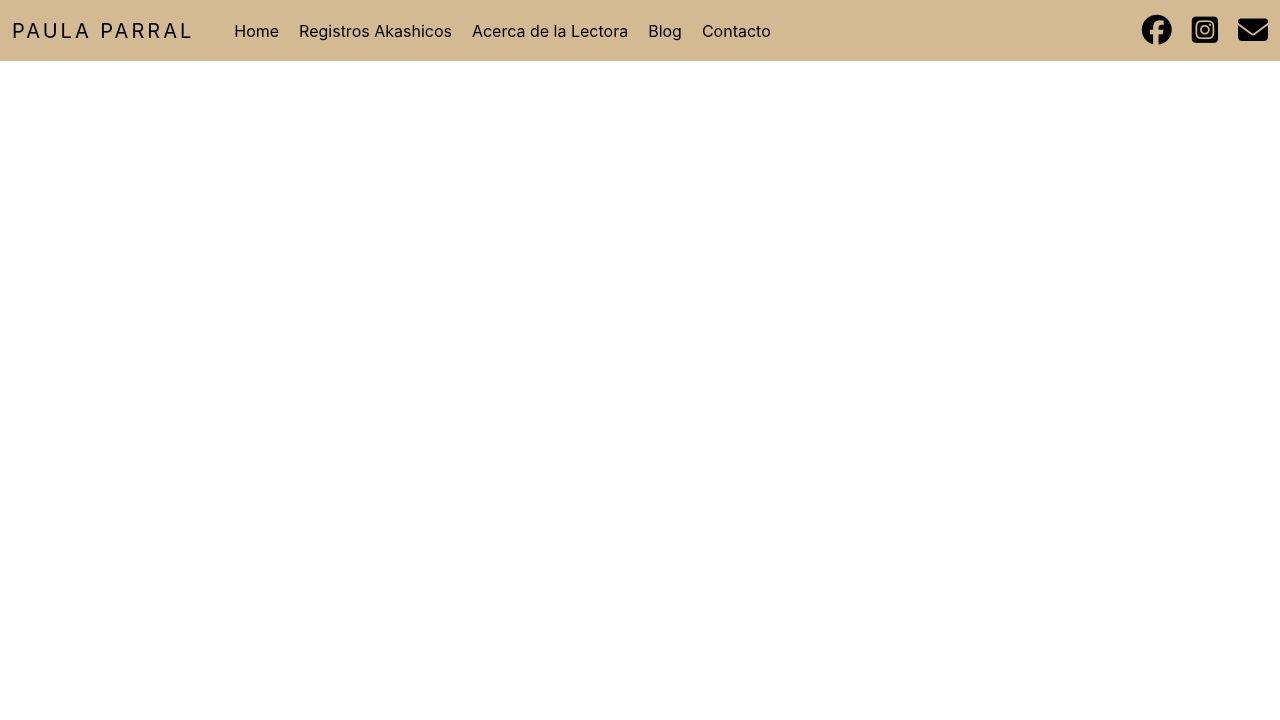
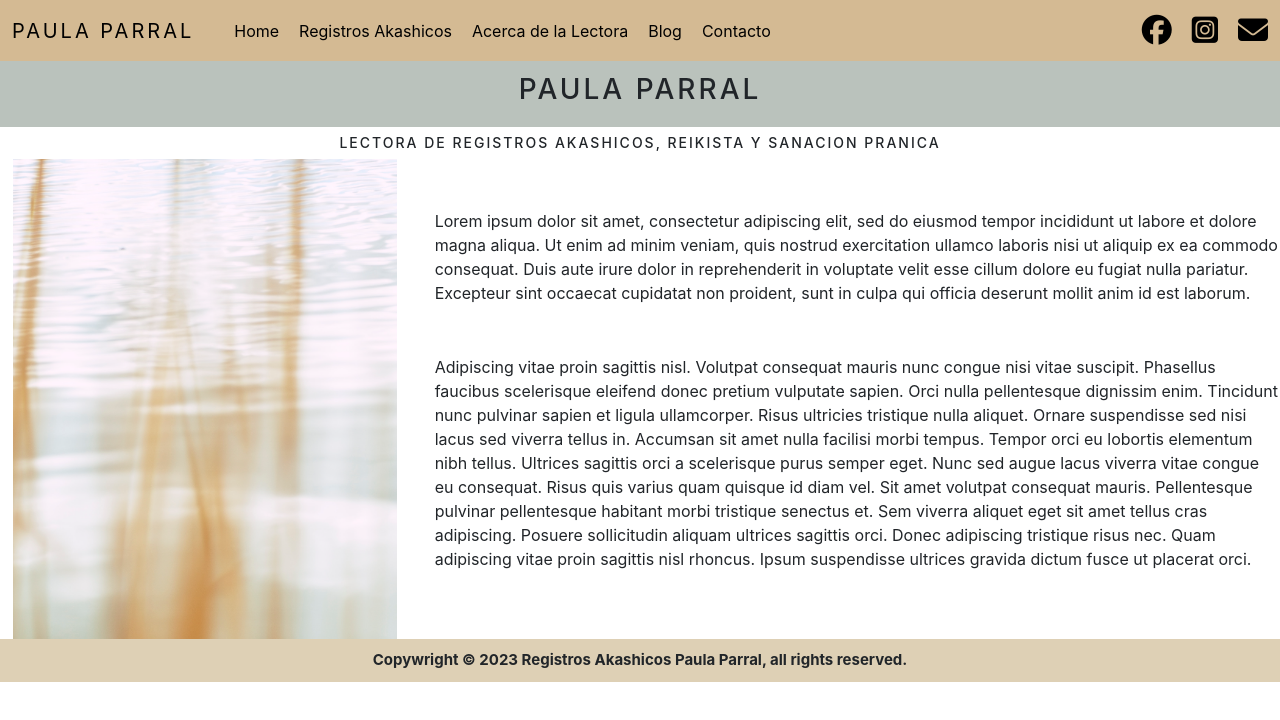
Before and after one commit to stephaniecrocker91/paulaparral, a React (Create React App) app: page /paulaparral in a window 1280 px wide. Shown: the top 720 px of the page. Built offline with nearby package versions, Linux system fonts and the light colour scheme.

Commit message:
add bio component and style for devices

```diff
--- a/src/App.js
+++ b/src/App.js
@@ -2,6 +2,7 @@ import styles from './App.module.css';
 import Landing from './components/Landing';
 import NavBar from './components/NavBar';
 import Intro from './components/Intro';
+import Bio from './components/Bio';
 import Footer from './components/Footer';
 import { Routes, Route } from 'react-router-dom';
 
@@ -19,6 +20,7 @@ function App() {
         </div>
       } />
         <Route exact="true" path="/registrosakashicos" element= {<Intro />} />
+        <Route exact="true" path="/paulaparral" element= {<Bio />} />
       </Routes>
     </div>
       <Footer />
--- a/src/App.module.css
+++ b/src/App.module.css
@@ -7,21 +7,23 @@
 
 html,body {
   text-align: center;
-  height: 100%;
-  margin: 0;
-  padding: 0;
+
 }
 
 .Content {
   min-height: 100%;
+  margin-top: 53px;
 }
 
-h1{
-  font-weight: 300;
-  letter-spacing: 8px;
+h1,h2,h3,h4{
+  text-transform: uppercase;
 }
 
-h2{
-  font-weight: 300;
-  letter-spacing: 5px;
+h3{
+  letter-spacing: 3px;
 }
+
+h4{
+  letter-spacing: 2px;
+  font-size: 14px;
+}
--- /dev/null
+++ b/src/components/Bio.js
@@ -0,0 +1,46 @@
+import {React, useState, useEffect} from 'react';
+import styles from '../styles/Bio.module.css'
+import {Container, Row, Col} from 'react-bootstrap';
+import hero from '../images/agua.png'
+
+
+function Intro() {
+    return (
+        <>
+            <Container fluid
+                style={
+                    {
+                        paddingLeft: 0,
+                        paddingRight: 0
+                    }
+            }>
+                <h3 className={
+                    styles.Subtitle
+                }>
+                    Paula Parral
+                </h3>
+                <h4>
+                    Lectora de Registros Akashicos, Reikista y Sanacion Pranica
+                </h4>
+                <Row>
+                    <Col lg={4} md={4} sm={12} xs={12}><img src={hero}
+                            alt='Flor de loto'
+                            className={
+                                styles.BioImage
+                            }/></Col>
+                    <Col>
+                        <div className={
+                            styles.Box
+                        }>
+                            <p>Lorem ipsum dolor sit amet, consectetur adipiscing elit, sed do eiusmod tempor incididunt ut labore et dolore magna aliqua. Ut enim ad minim veniam, quis nostrud exercitation ullamco laboris nisi ut aliquip ex ea commodo consequat. Duis aute irure dolor in reprehenderit in voluptate velit esse cillum dolore eu fugiat nulla pariatur. Excepteur sint occaecat cupidatat non proident, sunt in culpa qui officia deserunt mollit anim id est laborum.</p>
+                            <p>Adipiscing vitae proin sagittis nisl. Volutpat consequat mauris nunc congue nisi vitae suscipit. Phasellus faucibus scelerisque eleifend donec pretium vulputate sapien. Orci nulla pellentesque dignissim enim. Tincidunt nunc pulvinar sapien et ligula ullamcorper. Risus ultricies tristique nulla aliquet. Ornare suspendisse sed nisi lacus sed viverra tellus in. Accumsan sit amet nulla facilisi morbi tempus. Tempor orci eu lobortis elementum nibh tellus. Ultrices sagittis orci a scelerisque purus semper eget. Nunc sed augue lacus viverra vitae congue eu consequat. Risus quis varius quam quisque id diam vel. Sit amet volutpat consequat mauris. Pellentesque pulvinar pellentesque habitant morbi tristique senectus et. Sem viverra aliquet eget sit amet tellus cras adipiscing. Posuere sollicitudin aliquam ultrices sagittis orci. Donec adipiscing tristique risus nec. Quam adipiscing vitae proin sagittis nisl rhoncus. Ipsum suspendisse ultrices gravida dictum fusce ut placerat orci.</p>
+                        </div>
+                    </Col>
+
+                </Row>
+            </Container>
+        </>
+    );
+}
+
+export default Intro;
--- a/src/components/Intro.js
+++ b/src/components/Intro.js
@@ -1,8 +1,5 @@
 import { React, useState, useEffect } from 'react';
 import styles from '../styles/Intro.module.css'
-
-
-
 
 function Intro() {
     return (
--- a/src/components/NavBar.js
+++ b/src/components/NavBar.js
@@ -38,7 +38,7 @@ function NavBar() {
                             className={
                                 styles.Link
                         }>Registros Akashicos</NavLink>
-                        <NavLink href="#action3"
+                        <NavLink exact="true" to="/paulaparral"
                             className={
                                 styles.Link
                         }>Acerca de la Lectora</NavLink>
--- /dev/null
+++ b/src/styles/Bio.module.css
@@ -0,0 +1,21 @@
+
+.Subtitle{
+    background-color: #bac2bc;
+    padding-top: 20px;
+    padding-bottom: 20px;
+}
+
+p{
+    text-align: left;
+}
+
+.BioImage{
+    width: 30vw;
+}
+
+@media screen and (max-width: 767px) {
+    .BioImage {
+        width: 50%;
+    }
+
+}
```
